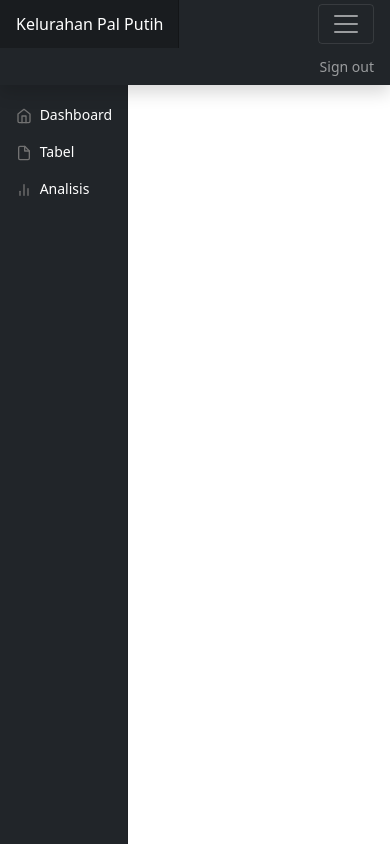
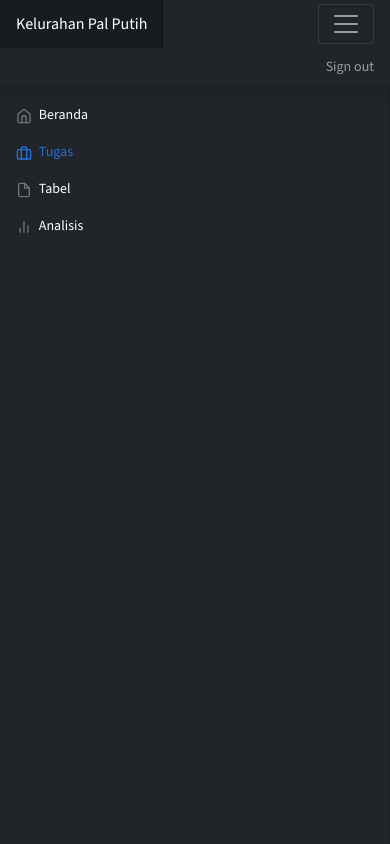
Before and after one commit to ExpoUser15/KP-Project, a PHP site: page /?page=tugas in a window 390 px wide, after a click that opens the changed part. Run offline with PHP 8.4, Linux system fonts and the light colour scheme.

Commit message:
Memperbaiki responsive sidebar dan menambahkan menu tugas

```diff
--- a/admin/index.php
+++ b/admin/index.php
@@ -46,6 +46,8 @@
                     include "pages/tabel.php";
                 }else if(@$_GET["page"] == "analisis"){
                     include "pages/analisis.php";
+                }else if(@$_GET["page"] == "tugas"){
+                    include "pages/tugas.php";
                 }
             ?>
 
@@ -70,7 +72,7 @@
             echo '<script src="https://cdn.jsdelivr.net/npm/apexcharts"></script>
                 <script src="js/chart/chart2.js"></script>';
         }else if(@$_GET["page"] == "tabel"){
-            echo '<script src="js/speech.js"></>';
+            echo '<script src="js/speech.js"></script>';
         }
     ?>
 
--- a/admin/layout/sidebar.php
+++ b/admin/layout/sidebar.php
@@ -4,7 +4,13 @@
             <li class="nav-item">
                 <a class="nav-link <?php if(@$_GET['page'] == ''){echo 'active';}else{echo 'text-white';} ?>" aria-current="page" href="?">
                     <span data-feather="home"></span>
-                    Dashboard
+                    Beranda
+                </a>
+            </li>
+            <li class="nav-item">
+                <a class="nav-link <?php if(@$_GET['page'] == 'tugas'){echo 'active';}else{echo 'text-white';} ?>" href="?page=tugas">
+                    <span data-feather="briefcase"></span>
+                    Tugas
                 </a>
             </li>
             <li class="nav-item">
--- a/admin/pages/home.php
+++ b/admin/pages/home.php
@@ -1,5 +1,5 @@
 <main class="col-md-9 ms-sm-auto col-lg-10" style="background-color:  rgb(243 244 246);">
-  <h1 class="h2 pt-3">Dashboard</h1>
+  <h1 class="h2 pt-3">Beranda</h1>
   <div class="container my-4">
     <div class="row">
 
--- a/admin/pages/tabel.php
+++ b/admin/pages/tabel.php
@@ -1,5 +1,3 @@
-
-
 <main class="col-md-9 ms-sm-auto col-lg-10" style="background-color:  rgb(243 244 246);">
   <h1 class="pt-3">Tabel</h1>
   <div class="container my-4">
@@ -30,7 +28,7 @@
                 .ping {
                     width: 25px;
                     height: 25px;
-                    background-color: rgb(243 244 246);
+                    background-color: rgb(229 231 235);
                     border-radius: 50%;
                     position: relative;
                     animation: pingAnimation 1s ease infinite;
--- /dev/null
+++ b/admin/pages/tugas.php
@@ -0,0 +1,10 @@
+<main class="col-md-9 ms-sm-auto col-lg-10" style="background-color:  rgb(243 244 246);">
+  <h1 class="h2 pt-3">Tugas</h1>
+  <div class="container my-4">
+    <div class="row">
+        <div class="col-md-12">
+
+        </div>
+    </div><!--row-->
+  </div><!--container-->
+</main>
--- a/admin/style/dashboard.css
+++ b/admin/style/dashboard.css
@@ -1,5 +1,8 @@
+@import url('https://fonts.googleapis.com/css2?family=Source+Sans+3&display=swap');
+
 body {
   font-size: .875rem;
+  font-family: 'Source Sans 3', sans-serif;;
 }
 
 .feather {
@@ -16,12 +19,12 @@ body {
   position: fixed;
   top: 0;
   /* rtl:raw:
+  */
   right: 0;
-  */
   bottom: 0;
   /* rtl:remove */
   left: 0;
-  z-index: 100; /* Behind the navbar */
+  z-index: 999; /* Behind the navbar */
   padding: 48px 0 0; /* Height of navbar */
   box-shadow: inset -1px 0 0 rgba(0, 0, 0, .1);
 }
@@ -29,6 +32,7 @@ body {
 @media (max-width: 767.98px) {
   .sidebar {
     top: 2rem;
+
   }
 }
 
```
Also changed, not shown: admin/js/speech.js (+14 -12 lines).
